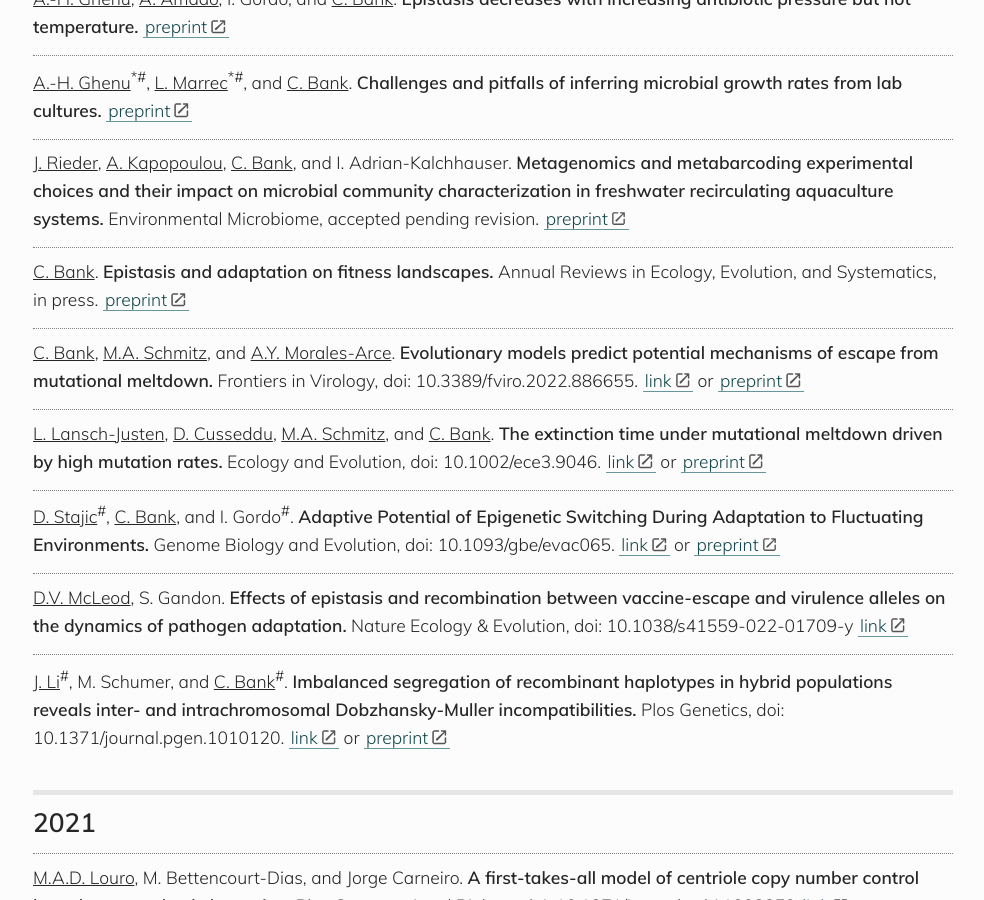
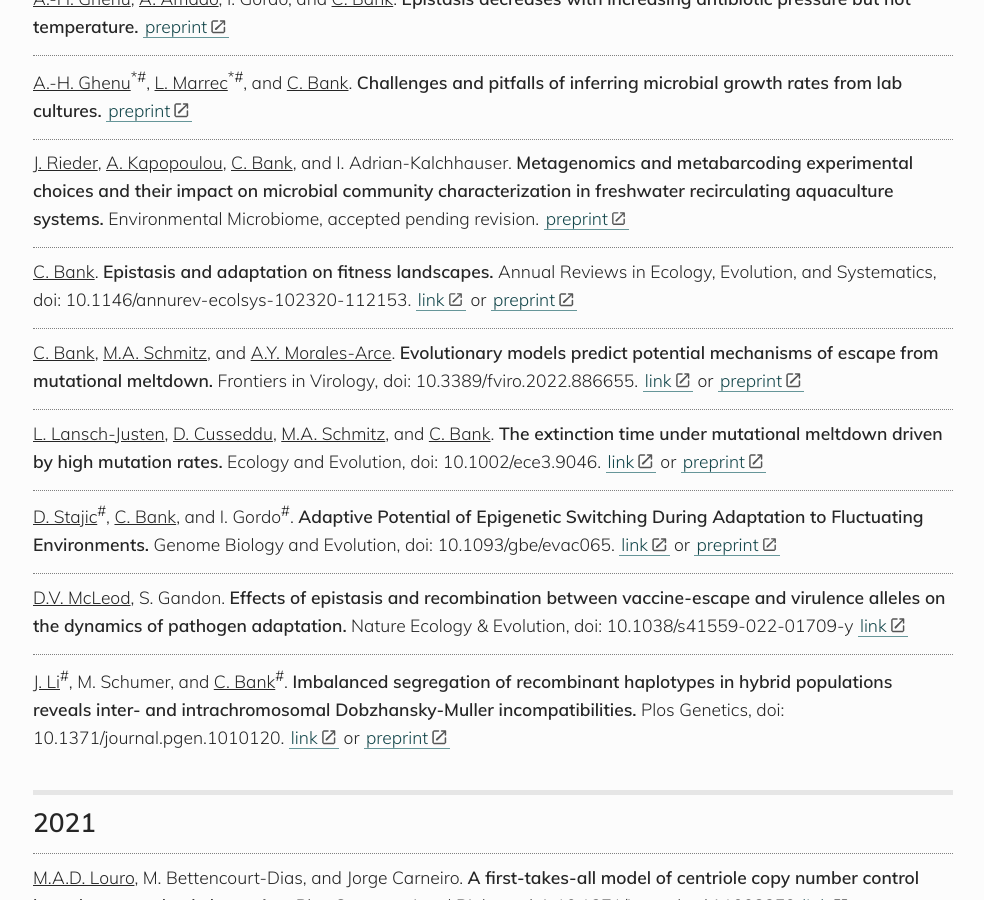
Before and after one commit to banklab/banklab.github.io, a Jekyll site: the page built from publications.md, in a window 1280 px wide and 900 px high, scrolled down 692 px. Shown: the whole window, without its empty margins (147-1131 px from the left). Built offline with Jekyll 4.4.1, drawn with Linux system fonts in a browser that asks for light colours; some web fonts are replaced.

Commit message:
Update publications.md
AREES info added

```diff
--- a/publications.md
+++ b/publications.md
@@ -26,7 +26,7 @@ https://kramdown.gettalong.org/syntax.html#html-blocks
 
 <u>J. Rieder</u>, <u>A. Kapopoulou</u>, <u>C. Bank</u>, and I. Adrian-Kalchhauser. **Metagenomics and metabarcoding experimental choices and their impact on microbial community characterization in freshwater recirculating aquaculture systems.** Environmental Microbiome, accepted pending revision. [preprint](https://www.biorxiv.org/content/10.1101/2022.07.05.498813v1.abstract)
 
-<u>C. Bank</u>. **Epistasis and adaptation on fitness landscapes.** Annual Reviews in Ecology, Evolution, and Systematics, in press. [preprint](https://arxiv.org/abs/2204.13321)
+<u>C. Bank</u>. **Epistasis and adaptation on fitness landscapes.** Annual Reviews in Ecology, Evolution, and Systematics, doi: 10.1146/annurev-ecolsys-102320-112153. [link](https://www.annualreviews.org/doi/abs/10.1146/annurev-ecolsys-102320-112153) or [preprint](https://arxiv.org/abs/2204.13321)
 
 <u>C. Bank</u>, <u>M.A. Schmitz</u>, and <u>A.Y. Morales-Arce</u>. **Evolutionary models predict potential mechanisms of escape from mutational meltdown.** Frontiers in Virology, doi: 10.3389/fviro.2022.886655. [link](https://www.frontiersin.org/articles/10.3389/fviro.2022.886655/full?&utm_source=Email_to_authors_&utm_medium=Email&utm_content=T1_11.5e1_author&utm_campaign=Email_publication&field=&journalName=Frontiers_in_Virology&id=886655) or [preprint](https://www.biorxiv.org/content/10.1101/2022.06.21.496937)
 
```
